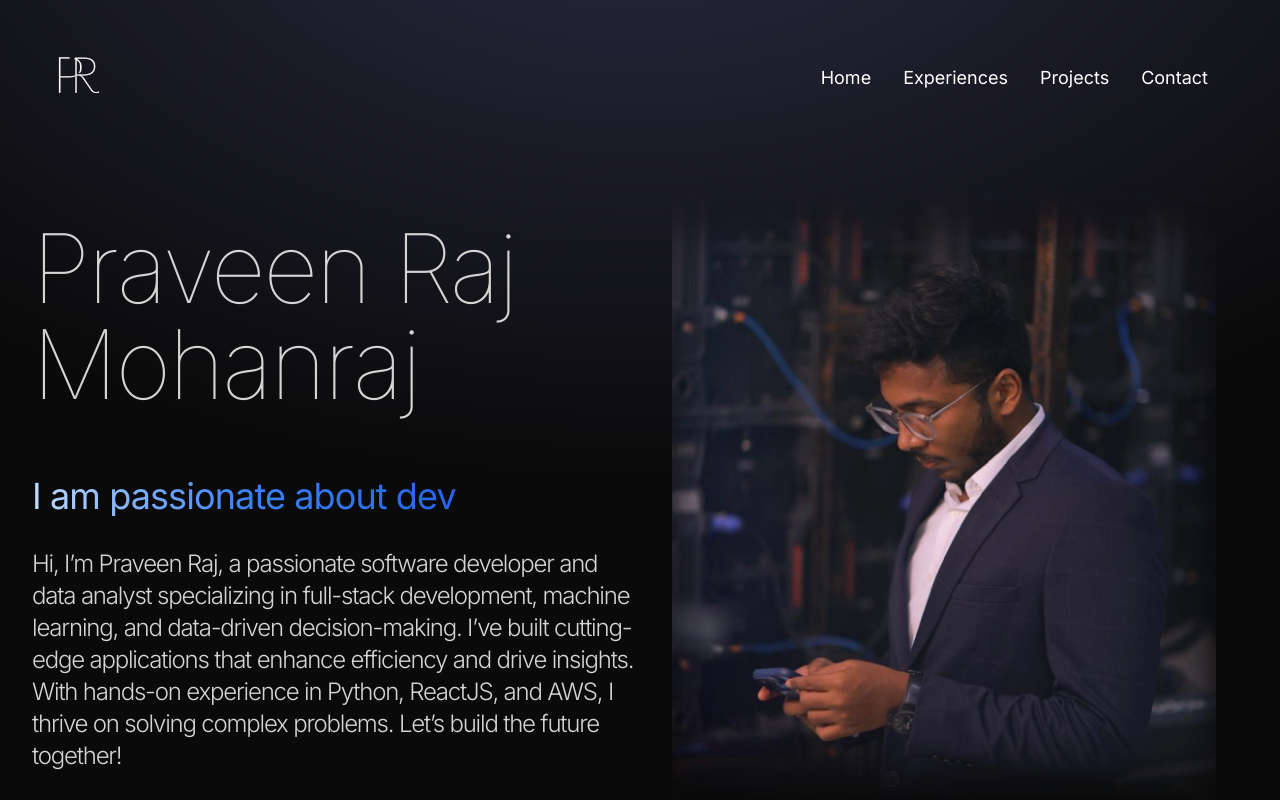
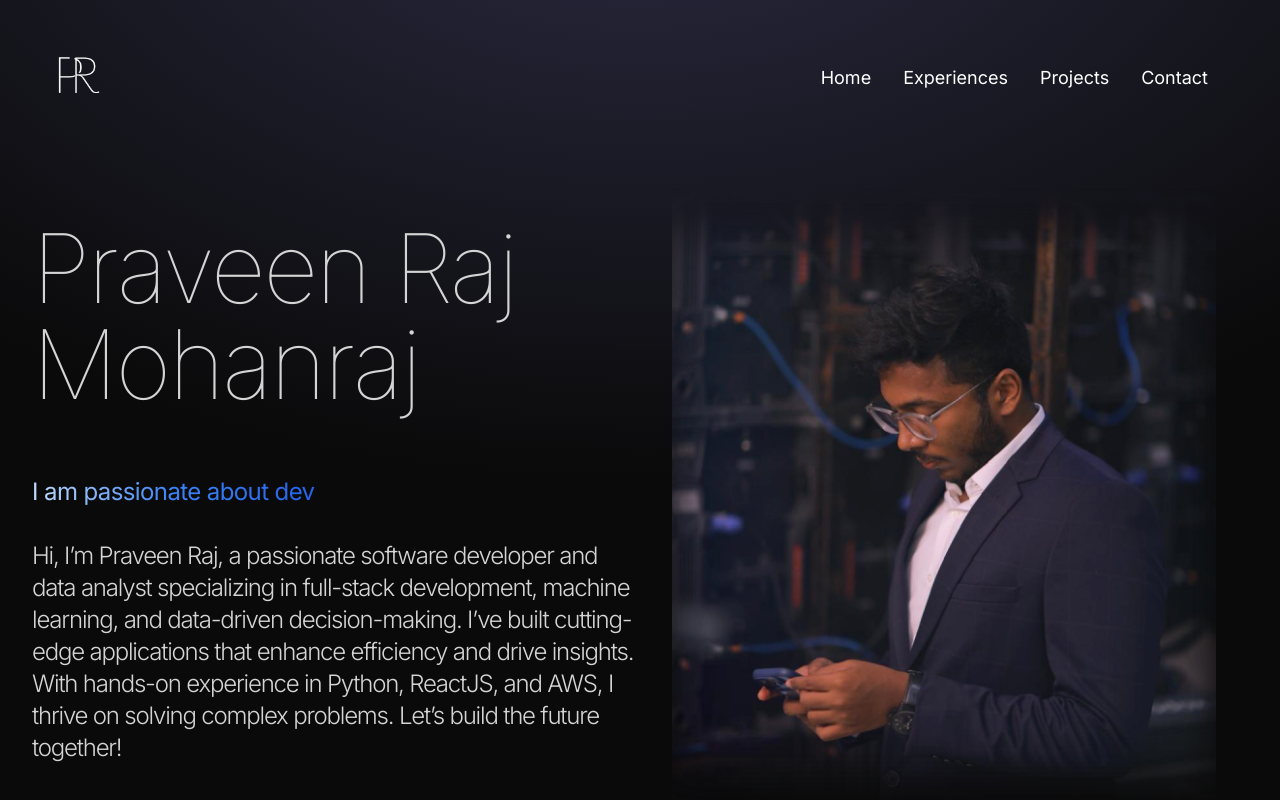
Before and after one commit to praveen-raj-m/mysite, a React (Vite) app: page / in a window 1280 px wide. Shown: the top 800 px of the page. Built offline with nearby package versions, Linux system fonts and the light colour scheme.

Commit message:
Update Hero.jsx

```diff
--- a/src/components/Hero.jsx
+++ b/src/components/Hero.jsx
@@ -35,7 +35,7 @@ const Hero = () => {
   variants={container(0)}
   initial="hidden"
   animate="visible"
-              className="bg-gradient-to-r from-blue-200 via-blue-500 to-blue-600 bg-clip-text text-4xl tracking-tight text-transparent"
+  className="bg-gradient-to-r from-blue-200 via-blue-500 to-blue-600 bg-clip-text text-4xl sm:text-2xl tracking-tight text-transparent"
 >
   I{" "}
   <Typewriter
```
Lines whose indentation alone changed are shown as unchanged.
